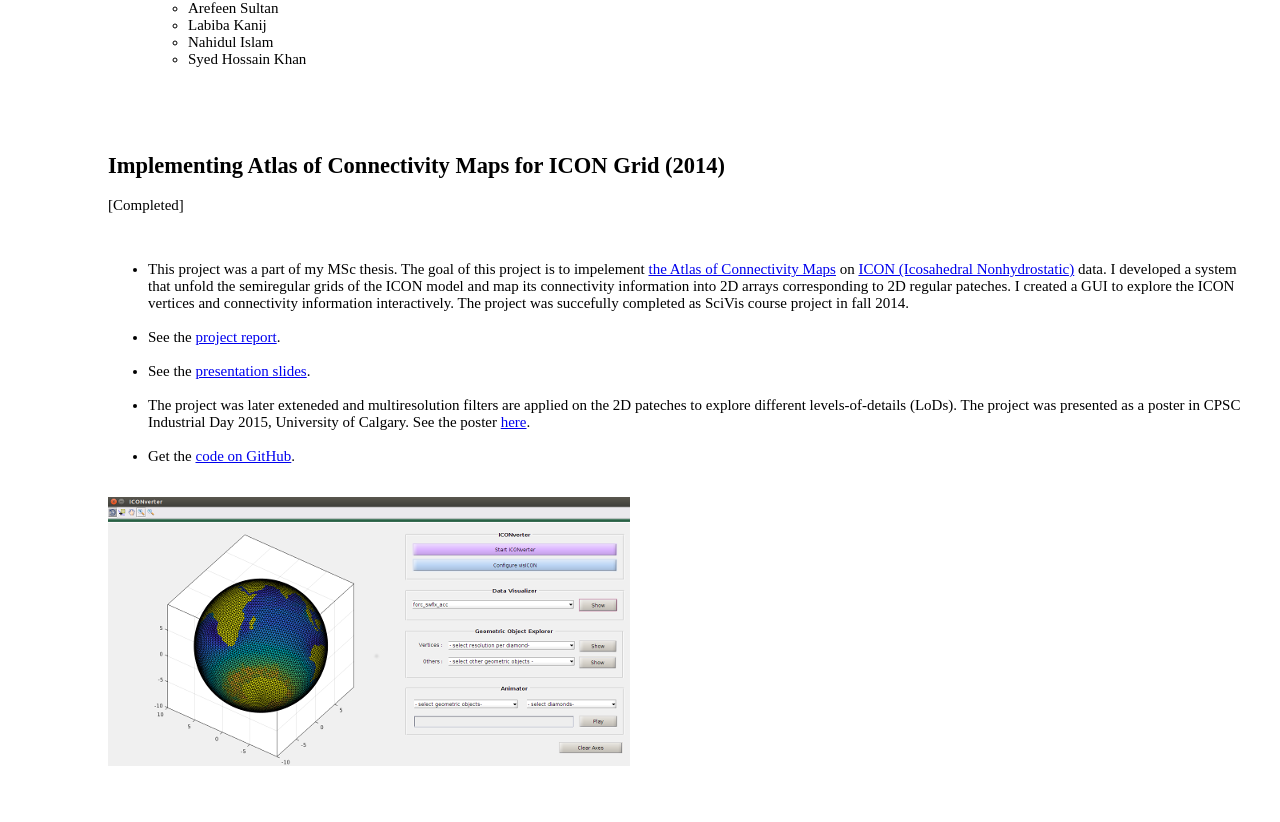
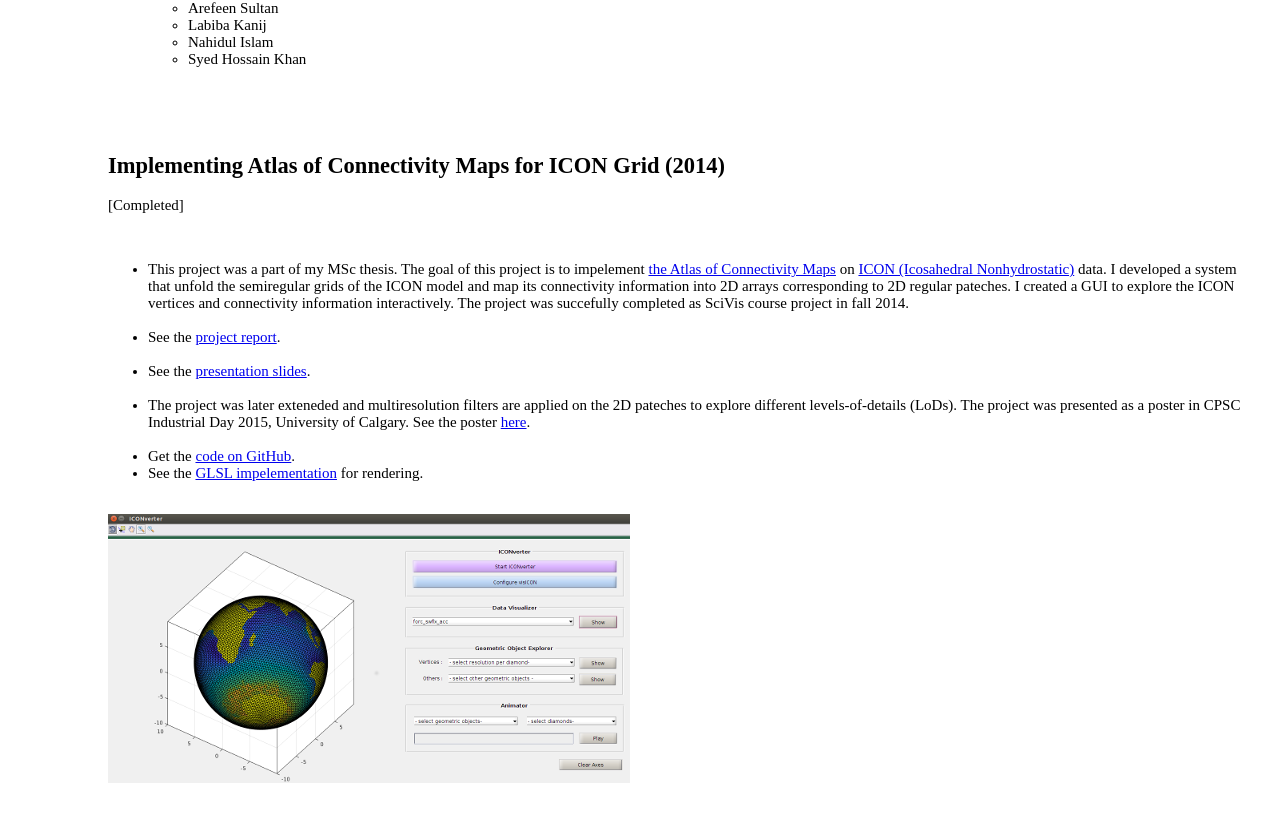
Before and after one commit to imruljubair/imruljubair.github.io, a Jekyll site: the page project/project-page.html, which Jekyll copies as it is, in a window 1280 px wide and 900 px high, scrolled down 1006 px. Shown: the top 822 px of the window. Built offline with Jekyll 4.4.1, drawn with Linux system fonts in a browser that asks for light colours.

Commit message:
project glsl

```diff
--- a/project/project-page.html
+++ b/project/project-page.html
@@ -80,6 +80,7 @@ div {
   <li>The project was later exteneded and multiresolution filters are applied on the 2D pateches to explore different levels-of-details (LoDs). The project was presented as a poster in CPSC Industrial Day 2015, University of Calgary. See the poster <a href="material/industrial_day_poster_jubair_(latest).pdf">here</a>.</li>
   <br>
   <li>Get the <a href="https://github.com/imruljubair/SciVis-Course-Project-Fall-2014">code on GitHub</a>.</li>
+  <li>See the <a href="https://github.com/imruljubair/Visualization-using-GLSL">GLSL impelementation</a> for rendering.</li>
 </ul>
 </p>
 <br>
```
